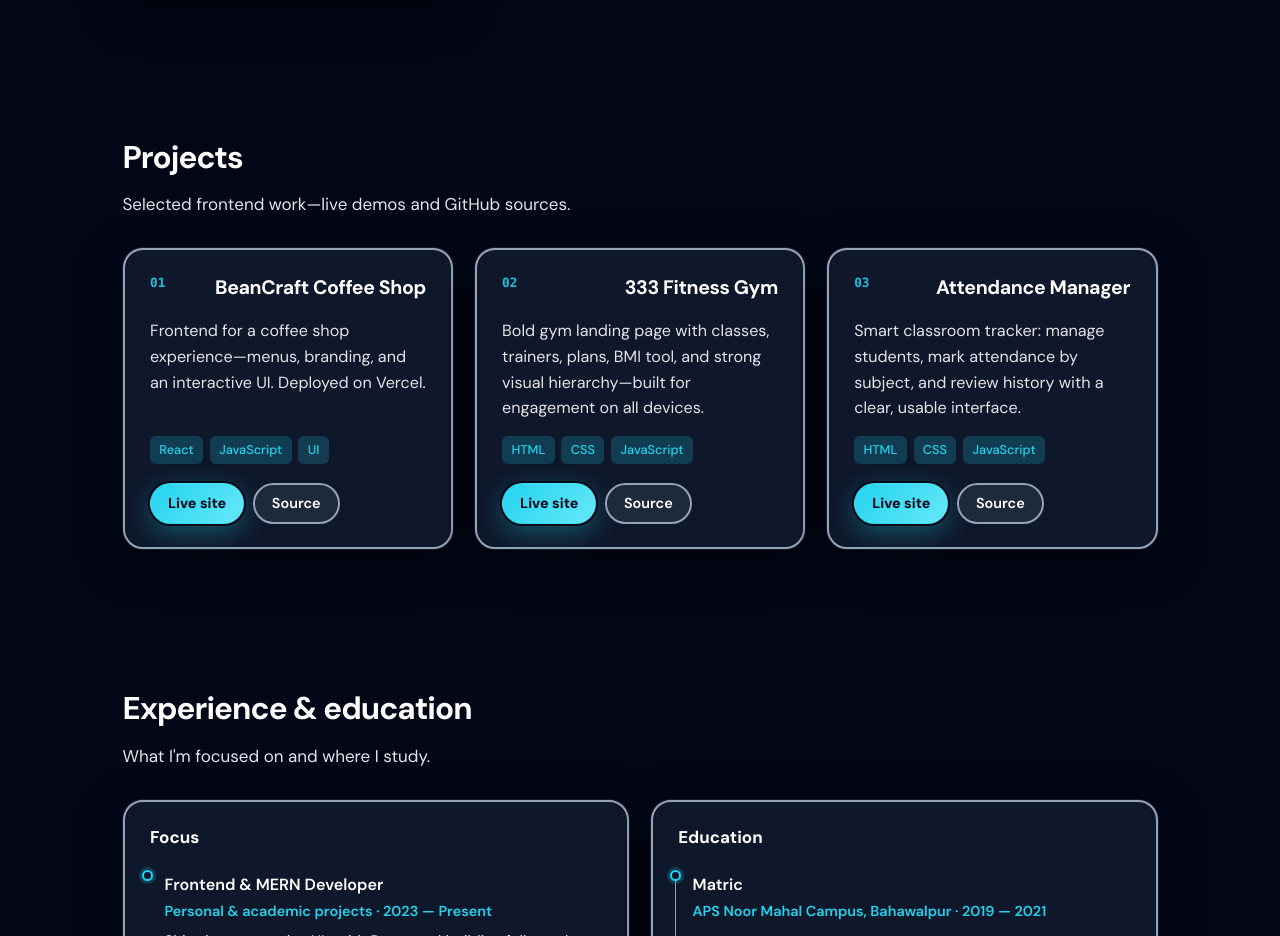
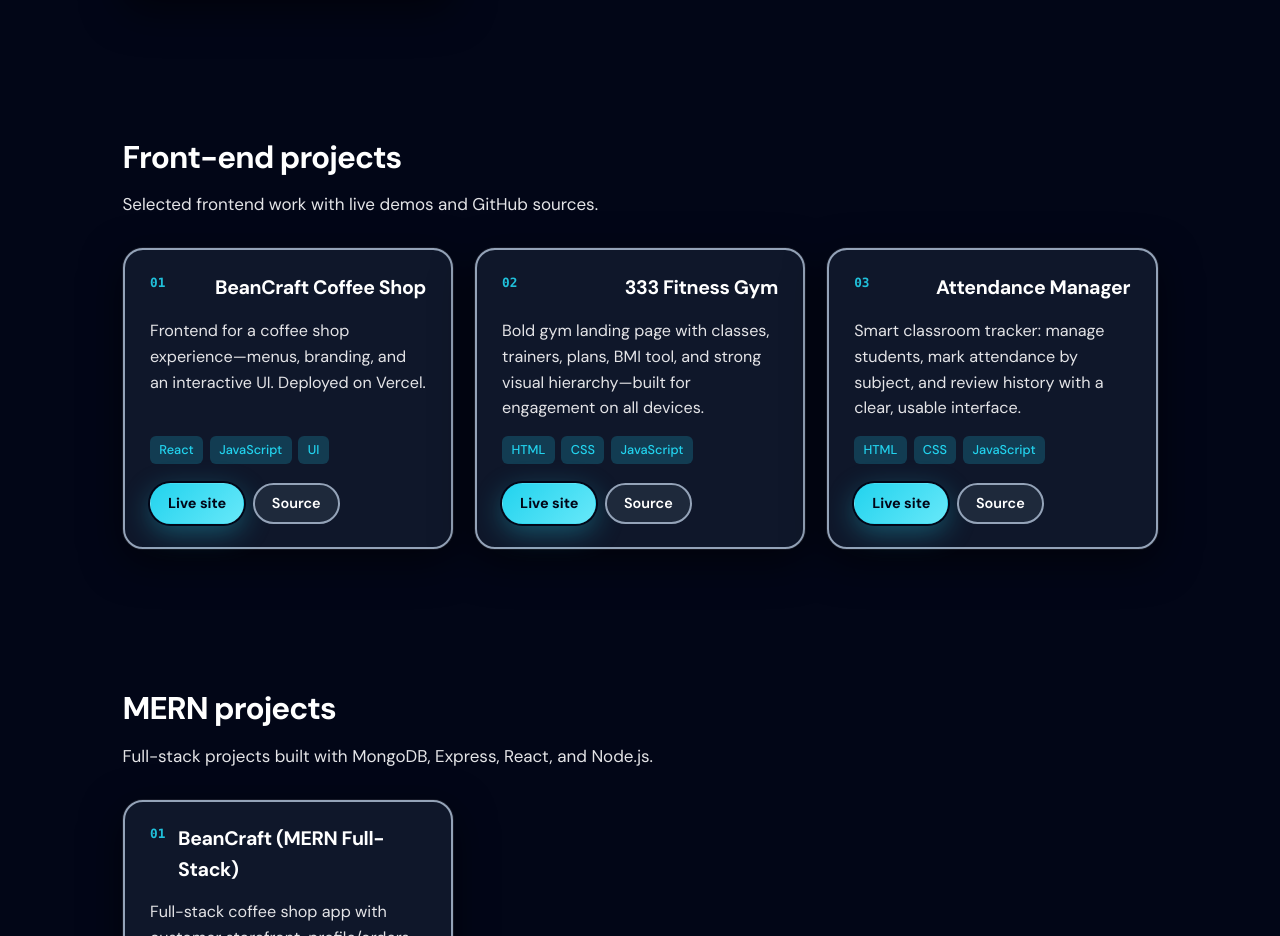
Before and after one commit to Dauddev07/MyPortfolio, a React (Vite) app: page / in a window 1280 px wide. Shown: the part 1864-2800 px from the top of the page. Built offline with nearby package versions, Linux system fonts and the light colour scheme.

Commit message:
Update App.jsx

```diff
--- a/src/App.jsx
+++ b/src/App.jsx
@@ -4,6 +4,7 @@ import {
   socialLinks,
   skillCategories,
   projects,
+  mernProjects,
   experience,
   education,
 } from "./data/portfolio";
@@ -88,7 +89,8 @@ function SocialIcon({ label, className }) {
 const navItems = [
   { id: "about", label: "About" },
   { id: "skills", label: "Skills" },
-  { id: "projects", label: "Projects" },
+  { id: "projects", label: "Front-end projects" },
+  { id: "mern-projects", label: "MERN" },
   { id: "experience", label: "Experience" },
   { id: "contact", label: "Contact" },
 ];
@@ -272,7 +274,7 @@ function App() {
             <p className="section-eyebrow">Tech stack</p>
             <h2>Skills</h2>
             <p className="section-lead">
-              Technologies I use to design, build, and ship frontend experiences.
+              Technologies I use to design, build, and ship frontend and full-stack web apps.
             </p>
           </div>
           <div className="skill-category-grid">
@@ -306,9 +308,9 @@ function App() {
 
         <section id="projects" className="section">
           <div className="section-head">
-            <h2>Projects</h2>
+            <h2>Front-end projects</h2>
             <p className="section-lead">
-              Selected frontend work—live demos and GitHub sources.
+              Selected frontend work with live demos and GitHub sources.
             </p>
           </div>
           <div className="project-grid">
@@ -357,11 +359,64 @@ function App() {
           </div>
         </section>
 
+        <section id="mern-projects" className="section">
+          <div className="section-head">
+            <h2>MERN projects</h2>
+            <p className="section-lead">
+              Full-stack projects built with MongoDB, Express, React, and Node.js.
+            </p>
+          </div>
+          <div className="project-grid">
+            {mernProjects.map((p, i) => (
+              <article
+                key={p.id}
+                className="project-card card"
+                style={{ "--stagger": i }}
+              >
+                <div className="project-card-top">
+                  <span className="project-index" aria-hidden="true">
+                    {String(i + 1).padStart(2, "0")}
+                  </span>
+                  <h3>{p.name}</h3>
+                </div>
+                <p className="project-desc">{p.description}</p>
+                <ul className="project-tags">
+                  {p.tags.map((t) => (
+                    <li key={t}>{t}</li>
+                  ))}
+                </ul>
+                <div className="project-links">
+                  {p.liveUrl ? (
+                    <a
+                      className="btn btn-small btn-primary"
+                      href={p.liveUrl}
+                      target="_blank"
+                      rel="noreferrer noopener"
+                    >
+                      Live site
+                    </a>
+                  ) : null}
+                  {p.repoUrl ? (
+                    <a
+                      className="btn btn-small btn-ghost"
+                      href={p.repoUrl}
+                      target="_blank"
+                      rel="noreferrer noopener"
+                    >
+                      Source
+                    </a>
+                  ) : null}
+                </div>
+              </article>
+            ))}
+          </div>
+        </section>
+
         <section id="experience" className="section">
           <div className="section-head">
             <h2>Experience & education</h2>
             <p className="section-lead">
-              What I&apos;m focused on and where I study.
+              My current development focus and education journey.
             </p>
           </div>
           <div className="two-col">
```
